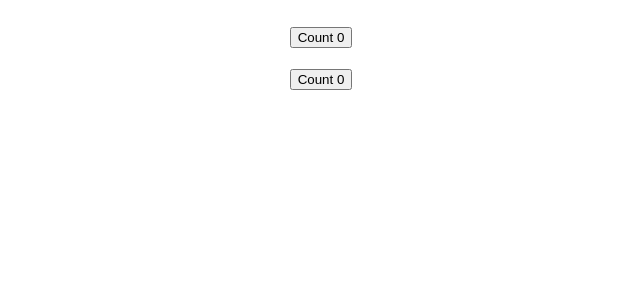
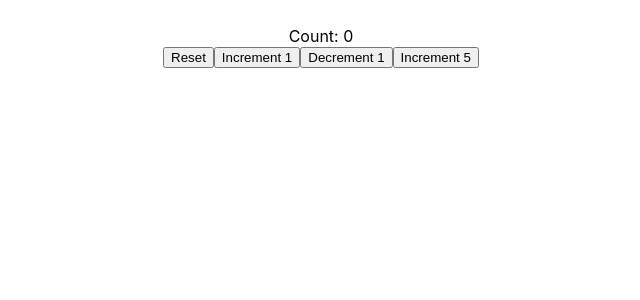
Before and after one commit to GeekShubhamRajput/react-js-learning, a React (Create React App) app: page / in a window 1280 px wide. Shown: the top 300 px of the page, without its empty margins (319-959 px from the left). Built offline with nearby package versions, Linux system fonts and the light colour scheme.

Commit message:
useState Hook with previous state

```diff
--- a/src/App.js
+++ b/src/App.js
@@ -1,13 +1,10 @@
 import './App.css';
-import ClassCounter from "./components/ClassCounter"
-import HookCounter from "./components/HookCounter"
+import HookCounterTwo from "./components/HookCounterTwo"
 
 function App() {
   return (
     <div className="App">
-      <ClassCounter />
-      <br />
-      <HookCounter />
+      <HookCounterTwo />
     </div>
   )
 }
--- /dev/null
+++ b/src/components/HookCounterTwo.js
@@ -0,0 +1,24 @@
+import React, {useState} from 'react'
+
+function HookCounter(){
+  const initialState = 0;
+  const [count, setCount] = useState(initialState)
+
+  const incrementFive = () => {
+    for(let i=0; i<5; i++){
+      setCount(prevCount => prevCount + 1)
+    }
+  }
+  return(
+    <div>
+      Count: {count}
+      <br />
+      <button onClick={() => setCount(0)}>Reset</button>
+      <button onClick={() => setCount(count + 1)}>Increment 1</button>
+      <button onClick={() => setCount(count - 1)}>Decrement 1</button>
+      <button onClick={incrementFive}>Increment 5</button>
+    </div>
+  )
+}
+
+export default HookCounter
```
